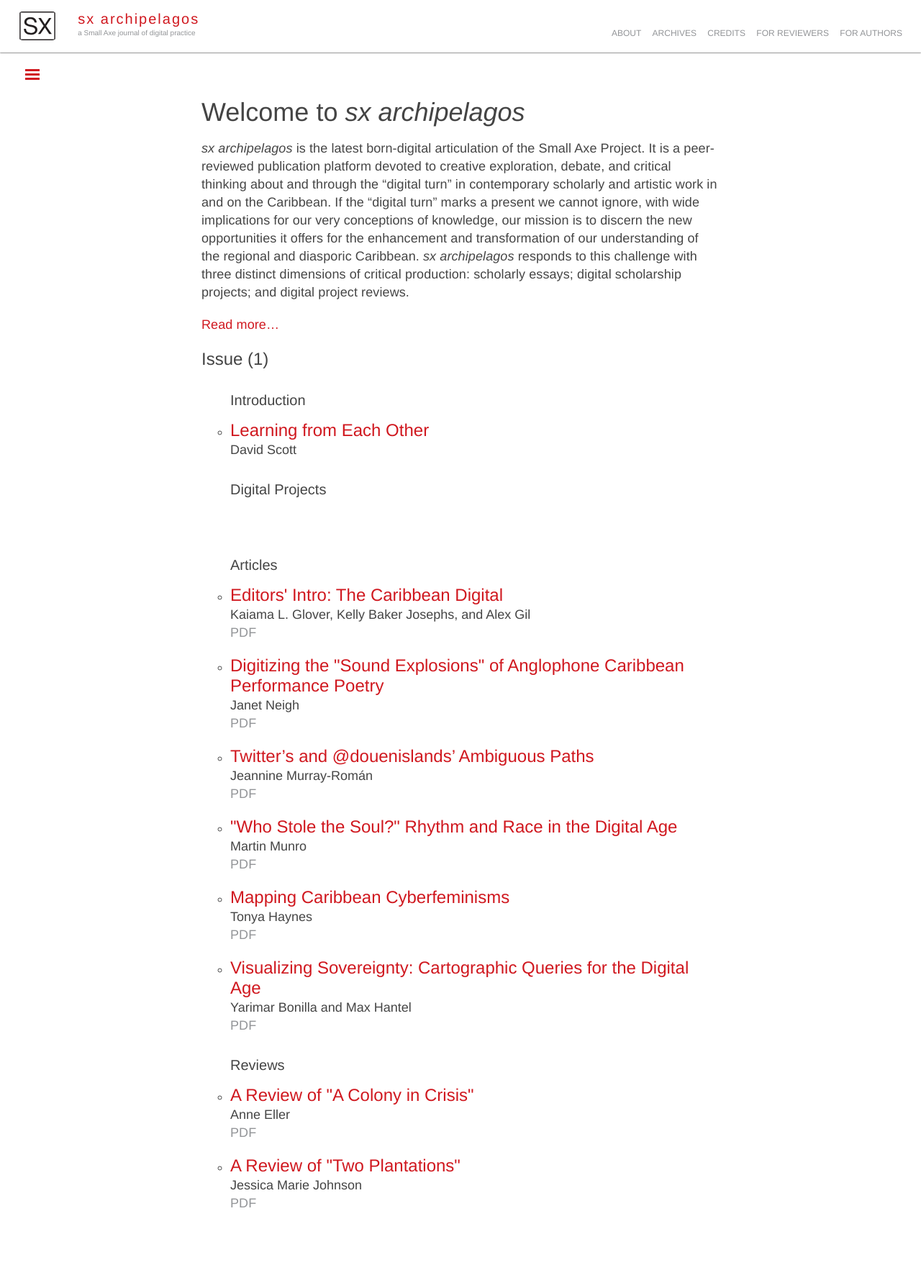
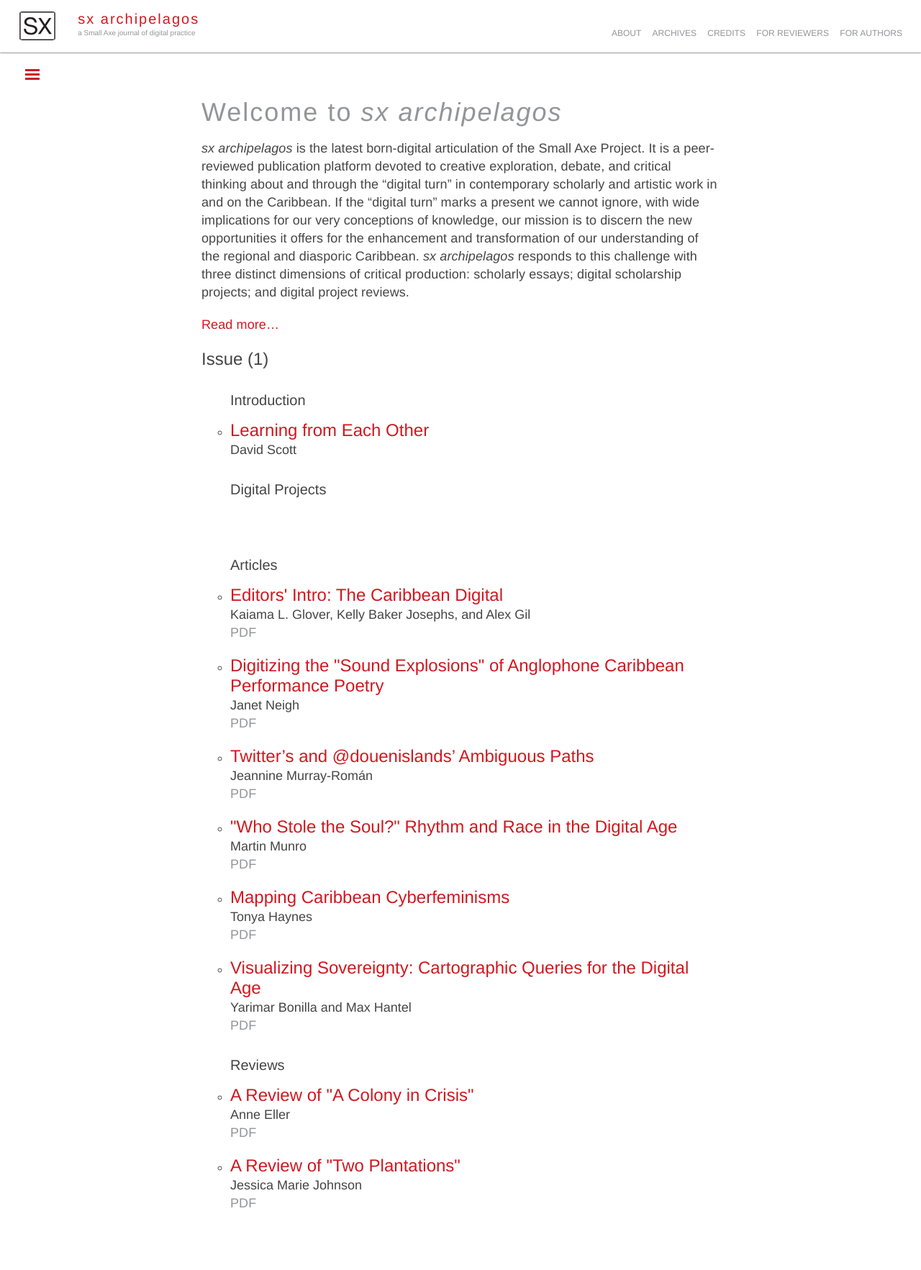
Before and after one commit to archipelagosjournal/archipelagos, a Jekyll site: the page built from index.html, in a window 1280 px wide. Shown: the whole page at 72% size. Built offline with Jekyll 4.4.1, drawn with Linux system fonts in a browser that asks for light colours.

Commit message:
added gray to welcome message

```diff
--- a/public/css/main.css
+++ b/public/css/main.css
@@ -153,6 +153,14 @@ h1, h2, h3, h4, h5, h6 {
 
 h1 {
 	font-size: 1.8rem;
+
+}
+
+h1#welcome-to-sx-archipelagos {
+  color: #939598;
+  margin-top: 0;
+  font-weight: 100;
+  letter-spacing: .1rem;
 }
 
 h1.post-title {
```
